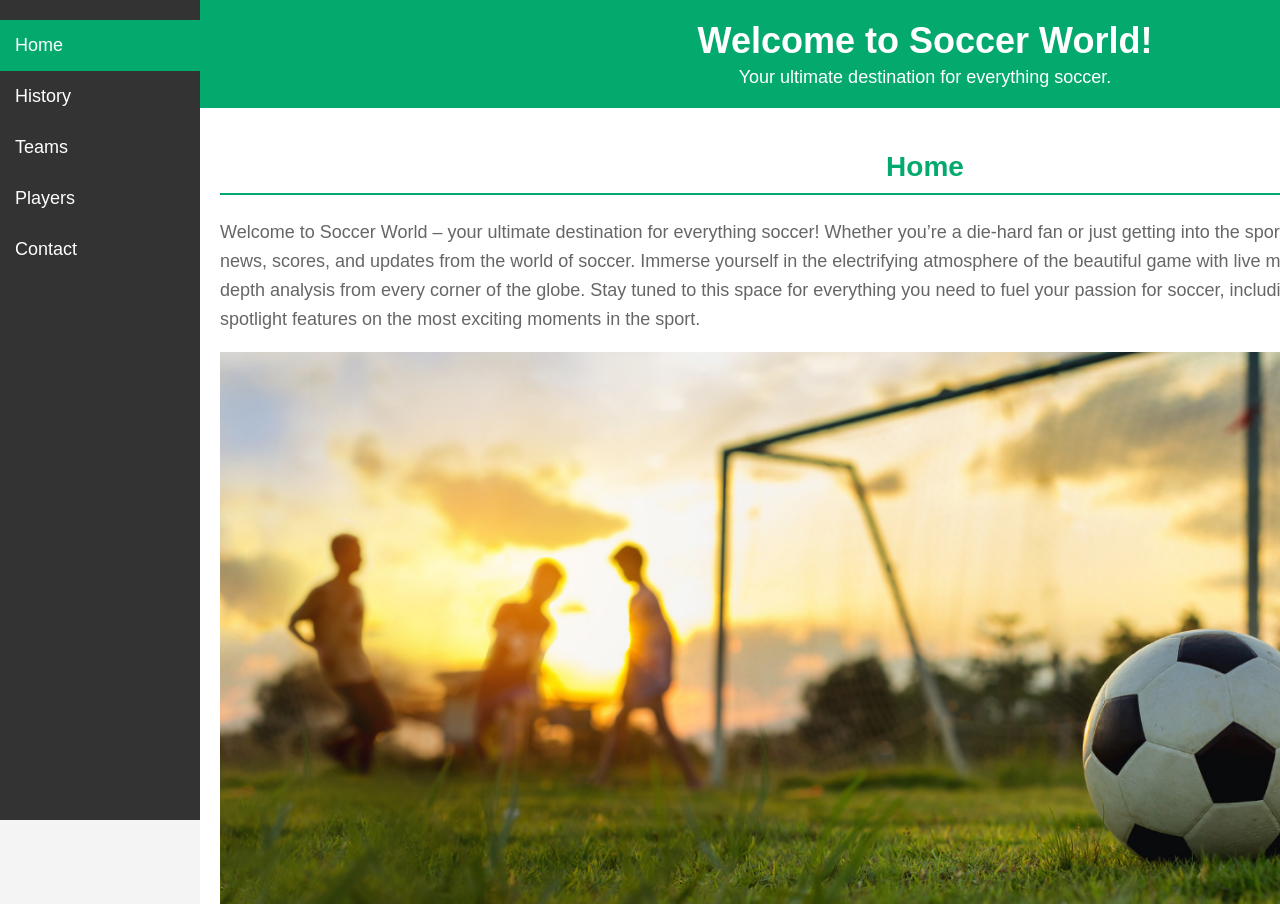
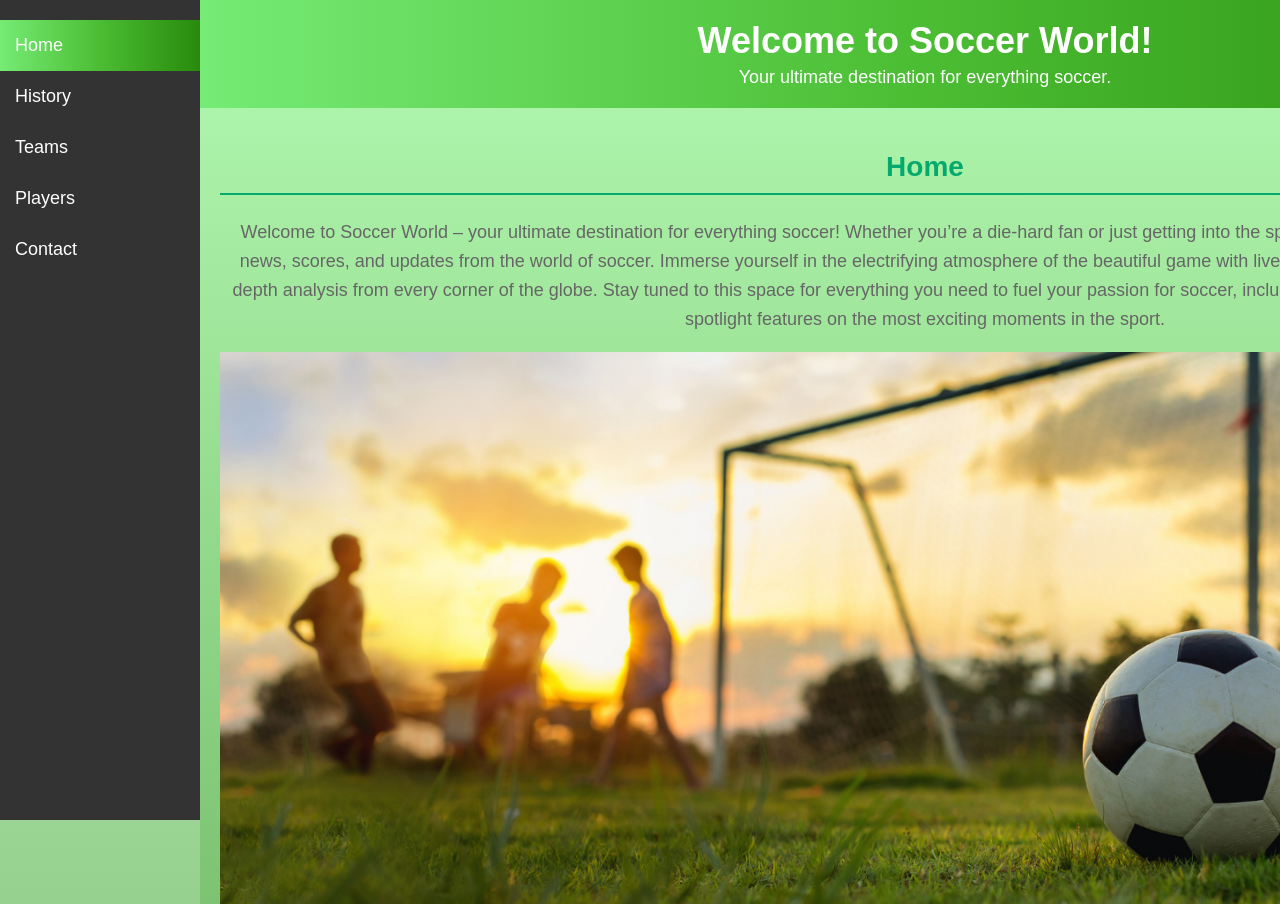
Before and after one commit to Supertik-h/Sport-website, a plain HTML site: page index.html in a window 1280 px wide. Shown: the top 904 px of the page. Drawn offline with Linux system fonts and the light colour scheme.

Commit message:
Update style.css

```diff
--- a/style.css
+++ b/style.css
@@ -2,7 +2,7 @@ body {
     font-family: Arial, sans-serif;
     margin: 0;
     padding: 0;
-    background-color: #f4f4f4;
+    background: linear-gradient(0deg, rgba(111,185,99,0.7742374537705707) 0%, rgba(170,244,168,0.7854419355632878) 100%);
     /* Usunięto display: flex z body */
     min-height: 100vh;
 }
@@ -48,7 +48,7 @@ body {
 }
 
 .vertical-menu a.active {
-    background-color: #04AA6D;
+    background: linear-gradient(90deg, rgba(118,235,117,1) 0%, rgba(75,189,51,1) 50%, rgba(40,138,12,1) 100%);
     color: white;
 }
 
@@ -62,7 +62,7 @@ body {
 
 /* Header Banner Styles */
 .header-banner {
-    background-color: #04AA6D;
+    background: linear-gradient(90deg, rgba(118,235,117,1) 0%, rgba(75,189,51,1) 50%, rgba(40,138,12,1) 100%);
     color: white;
     text-align: center;
     padding: 20px 0;
@@ -81,7 +81,7 @@ body {
 /* Content Area Styles */
 .content {
     padding: 20px;
-    background-color: white;
+    background: linear-gradient(0deg, rgba(111,185,99,0.7742374537705707) 0%, rgba(170,244,168,0.7854419355632878) 100%);
     flex-grow: 1;
 }
 
@@ -105,6 +105,7 @@ body {
     font-size: 18px;
     line-height: 1.6;
     color: #666;
+    text-align: center;
 }
 
 footer {
```
